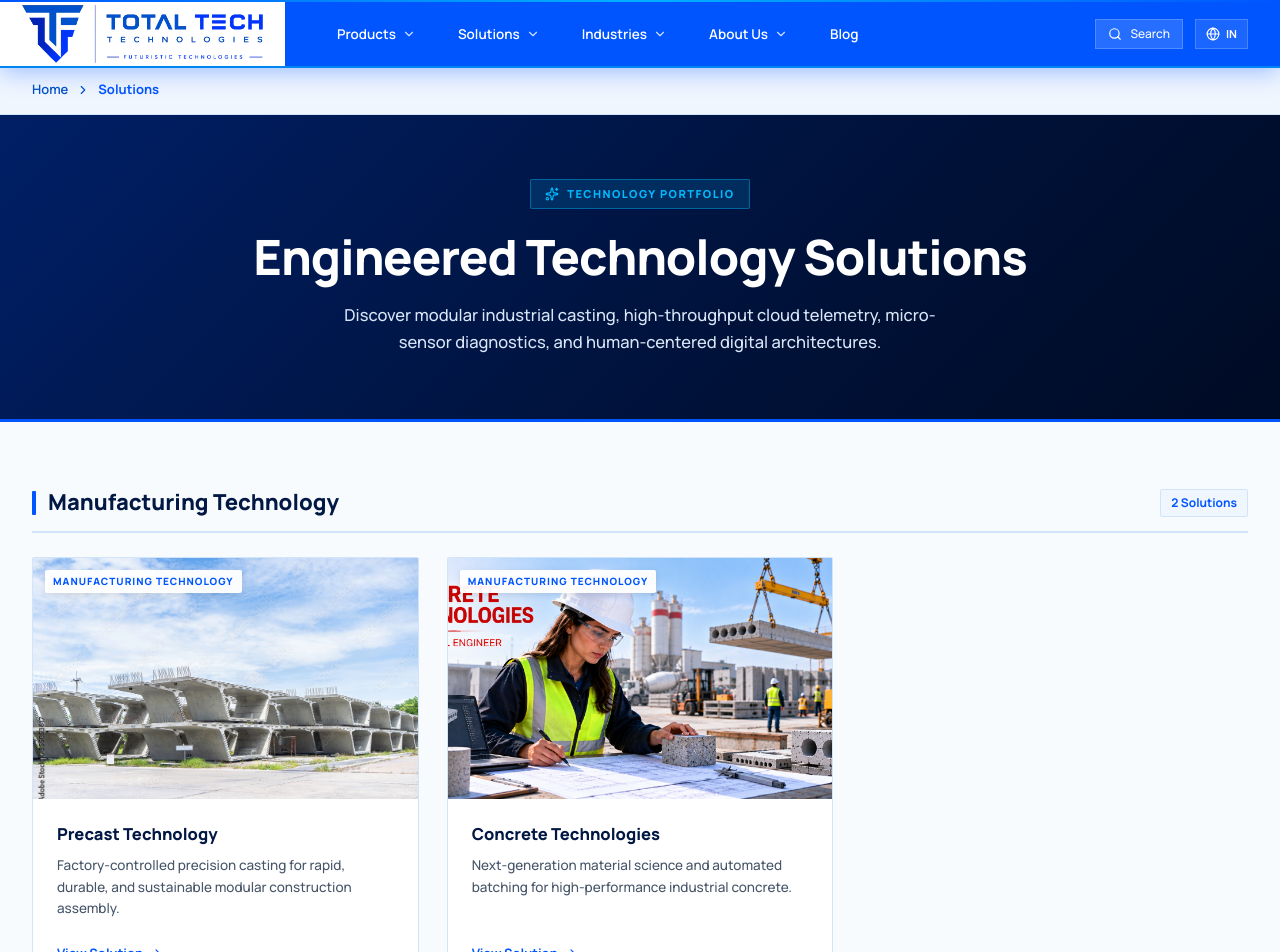
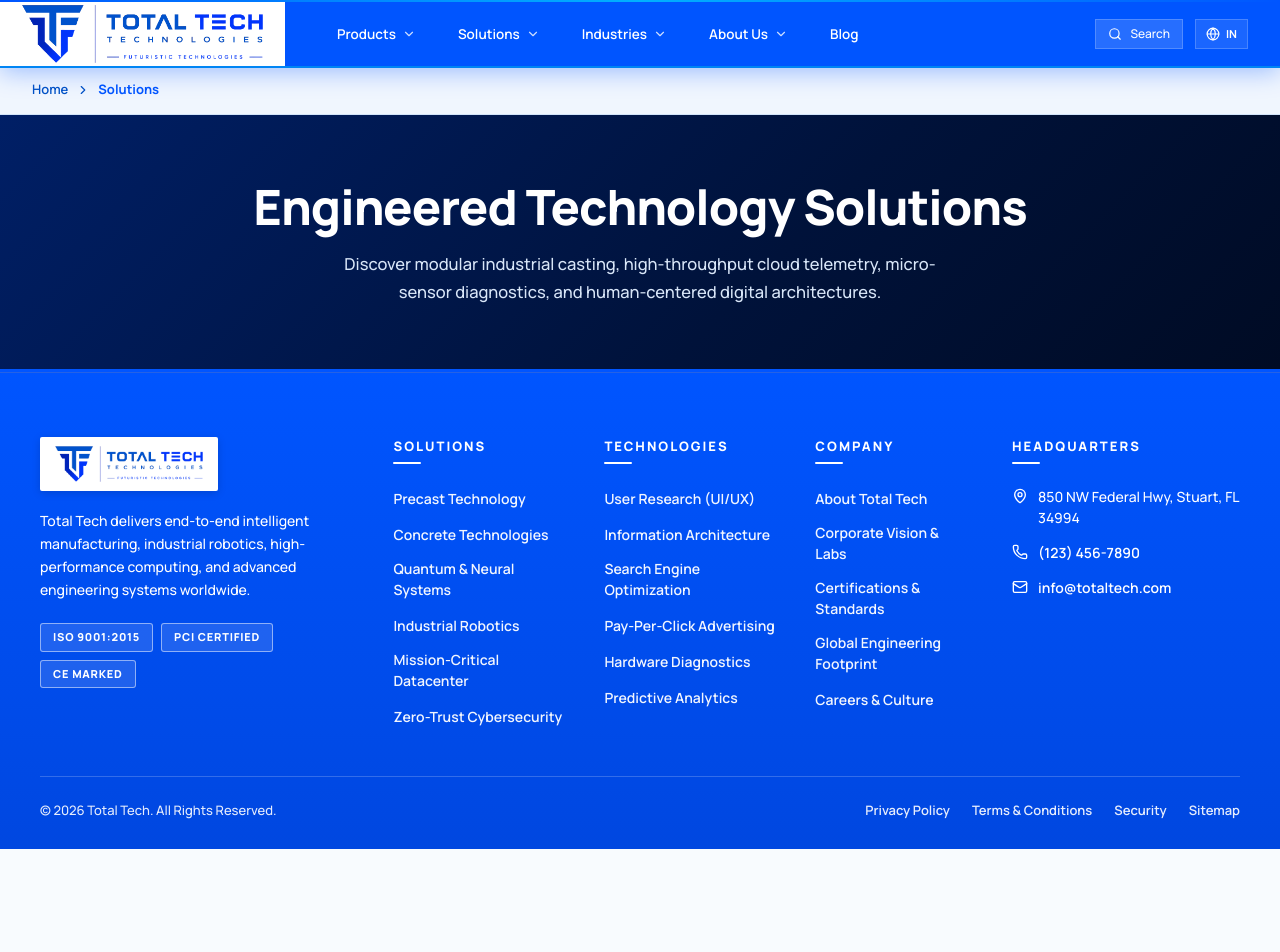
Before and after one commit to shantanukumar2026/totaltech-new, a Next.js app: page /solutions in a window 1280 px wide. Shown: the top 952 px of the page. After the commit the page ends 849 px from the top, so only its background shows below. Built offline with nearby package versions, Linux system fonts and the light colour scheme.

Commit message:
Update solutions catalog layout

```diff
--- a/src/app/solutions/page.tsx
+++ b/src/app/solutions/page.tsx
@@ -39,10 +39,7 @@
 
         {/* Hero Header */}
         <section className={styles.heroSection}>
-          <div className={styles.categoryPill}>
-            <Sparkles size={14} color="#00bbff" />
-            <span>Technology Portfolio</span>
-          </div>
+
 
           <h1 className={styles.heroTitle}>Engineered Technology Solutions</h1>
 
@@ -54,7 +51,7 @@
         </section>
 
         {/* Solutions Grouped by Category */}
-        <div className={styles.container}>
+        {/* <div className={styles.container}>
           {categories.map((cat) => {
             const categoryItems = allSolutions.filter(
               (item) => item.category === cat
@@ -119,10 +116,10 @@
               </section>
             );
           })}
-        </div>
+        </div> */}
 
         {/* Global CTA */}
-        <section className={styles.ctaBanner}>
+        {/* <section className={styles.ctaBanner}>
           <div className={styles.ctaContainer}>
             <div>
               <h2 className={styles.ctaTitle}>
@@ -137,7 +134,7 @@
               Contact Engineering Team
             </a>
           </div>
-        </section>
+        </section> */}
       </main>
 
       <Footer />
```
